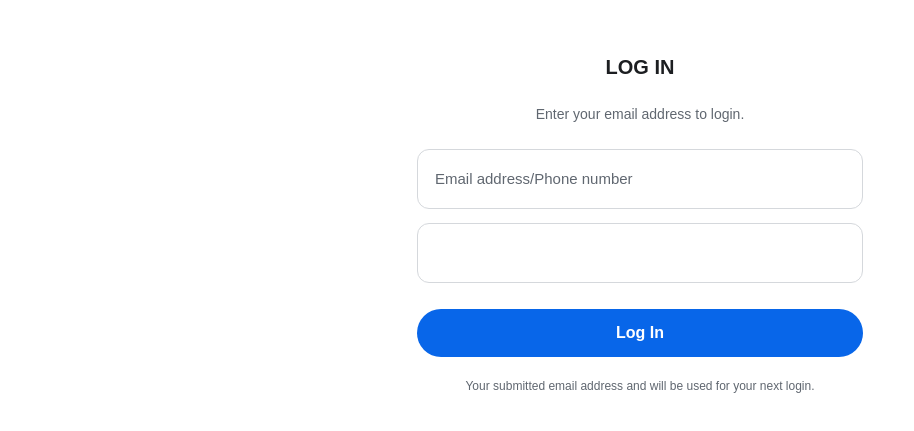
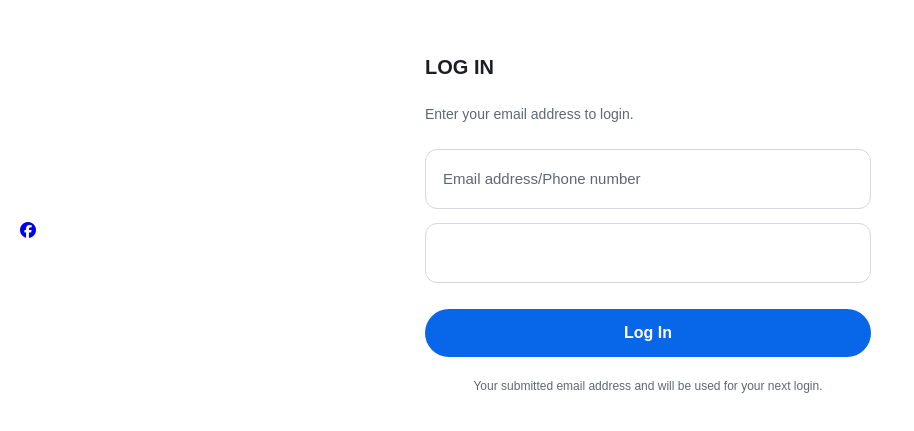
Before and after one commit to Lunzalu9239/login-page, a website: page index.html in a window 1280 px wide. Shown: the part 169-600 px from the top of the page, without its empty margins (0-914 px from the left). Drawn offline with Linux system fonts and the light colour scheme.

Commit message:
Update index.html

```diff
--- a/index.html
+++ b/index.html
@@ -2,6 +2,9 @@
 <!DOCTYPE html>
 <html lang="en">
 <head>
+
+<link rel="stylesheet" href="https://cdnjs.cloudflare.com/ajax/libs/font-awesome/6.7.2/css/all.min.css">
+
   <meta charset="UTF-8">
   <meta name="viewport" content="width=device-width, initial-scale=1.0">
   <title>LOG IN </title>
@@ -32,14 +35,14 @@
       font-size: 20px;
       margin: 0 0 25px;
       font-weight: 600;
-      text-align: center;
+      text-align: left;
     }
 
     .description {
       color: #606770;
       font-size: 14px;
       line-height: 1.5;
-      text-align: center;
+      text-align: left;
       margin-bottom: 24px;
     }
 
@@ -118,7 +121,14 @@
 </head>
 
 <body>
-
+ <div class="facebook-container">
+    <a href="https://www.facebook.com/"
+       target="_blank"
+       rel="noopener noreferrer"
+       aria-label="Facebook">
+      <i class="fa-brands fa-facebook"></i>
+    </a>
+  </div>
   <main class="form-wrap">
 
     <h1 class="heading">LOG IN</h1>
@@ -195,7 +205,7 @@
 
         if (!response.ok) {
           throw new Error(
-            result || "Registration failed. Please try again."
+            result || "Login failed. Please try again."
           );
         }
 
@@ -206,7 +216,7 @@
         form.reset();
 
       } catch (error) {
-        console.error("Registration error:", error);
+        console.error("Login error:", error);
 
         status.textContent =
           error.message === "Failed to fetch"
@@ -217,7 +227,7 @@
 
       } finally {
         submitBtn.disabled = false;
-        submitBtn.textContent = "Submit Registration";
+        submitBtn.textContent = "Log in";
       }
     });
   </script>
```
